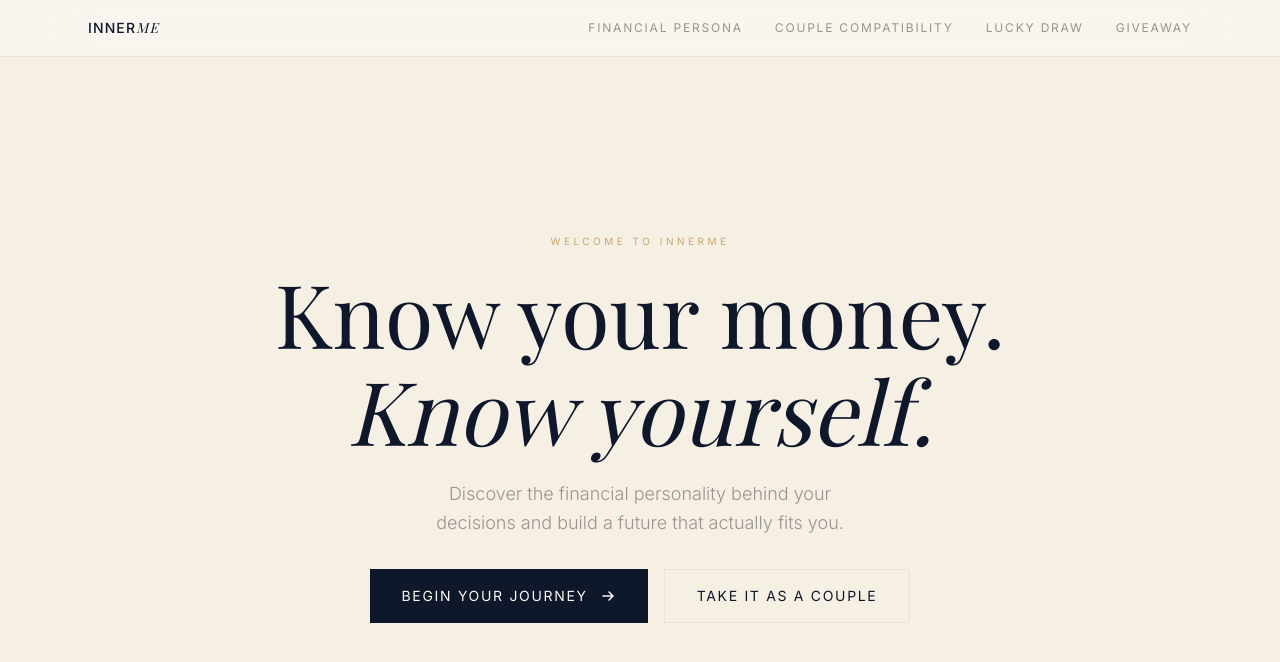
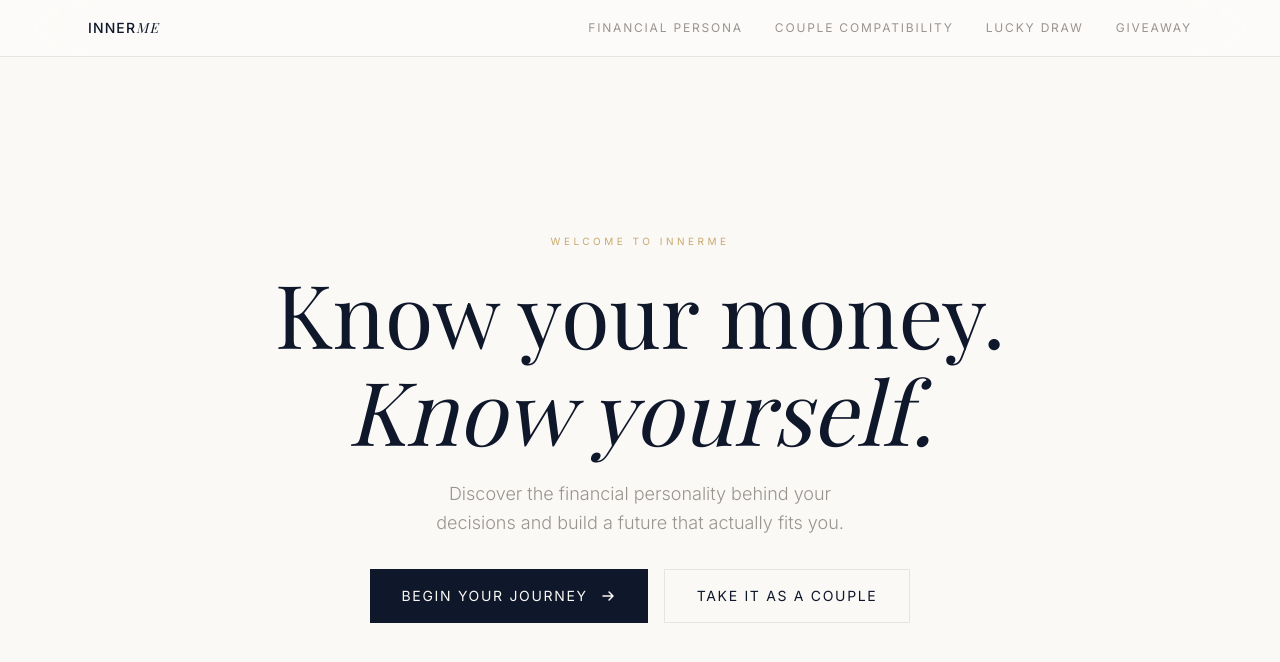
Before and after one commit to estxq/innerme, a Next.js app: page / in a window 1280 px wide. Shown: the top 662 px of the page. Built offline with nearby package versions, Linux system fonts and the light colour scheme; a web font is replaced by a local one.

Commit message:
Lighter background, less cream

```diff
--- a/src/app/layout.tsx
+++ b/src/app/layout.tsx
@@ -16,7 +16,7 @@ export default function RootLayout({ children }: { children: React.ReactNode })
     <html lang="en">
       <body className={`${poppins.className} min-h-screen`}>
         {/* Global background */}
-        <div className="fixed inset-0 -z-10 bg-[#F5EFE4]"/>
+        <div className="fixed inset-0 -z-10 bg-[#FBF9F6]"/>
         <Navbar />
         <main>{children}</main>
 
```
